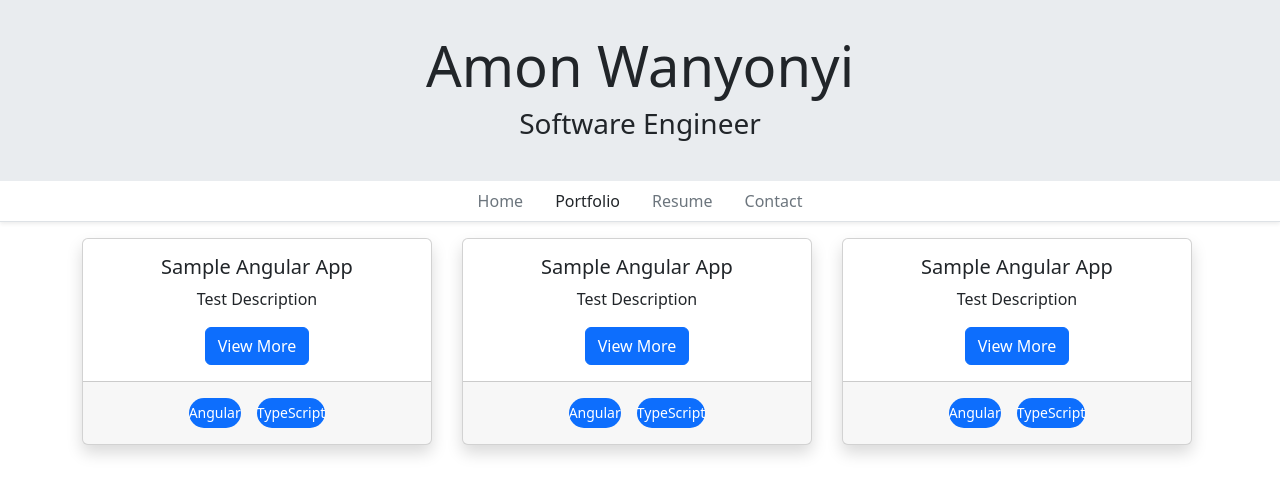
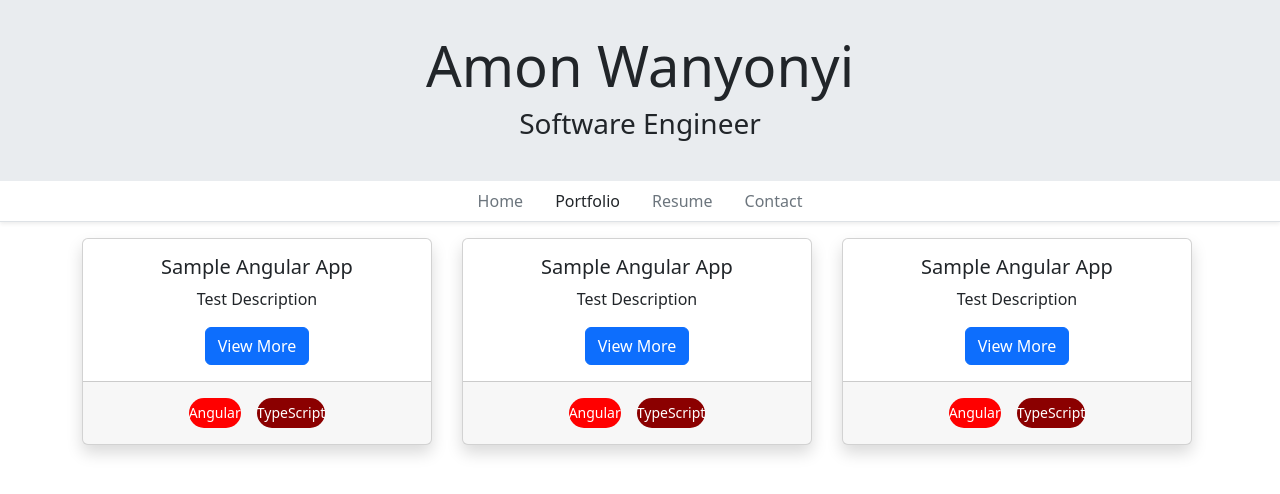
Before and after one commit to w-amon/portfolio-amon, an Angular app: page /portfolio in a window 1280 px wide. Shown: the top 494 px of the page. Built offline with nearby package versions, Linux system fonts and the light colour scheme.

Commit message:
Edit project-card template

```diff
--- a/src/app/project-card/project-card.component.html
+++ b/src/app/project-card/project-card.component.html
@@ -8,7 +8,7 @@
     <div class="card-footer">
         <div class="d-flex flex-wrap justify-content-center">
             <div *ngFor="let tag of project.tags">
-                <div class="tag text-center bg-primary m-2">{{tag}}</div>
+                <div class="tag text-center m-2" [style.background-color]="tag.color">{{tag}}</div>
             </div>
         </div>
     </div>
```
